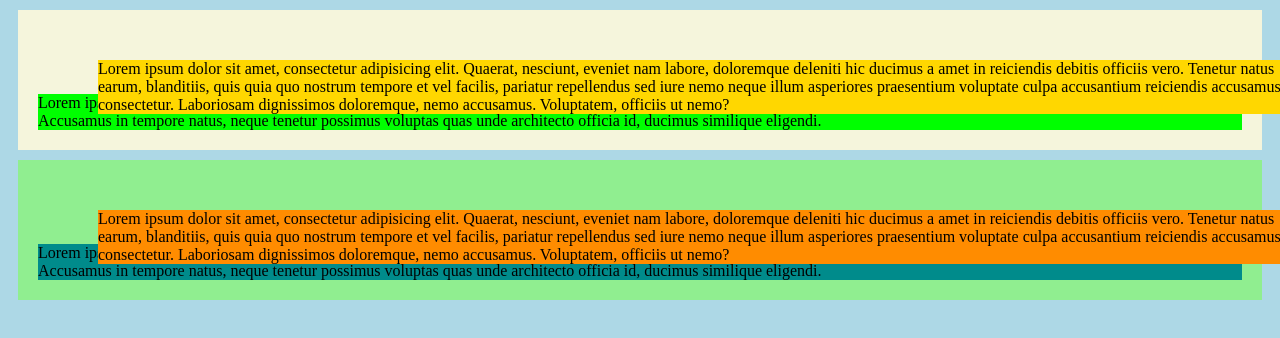
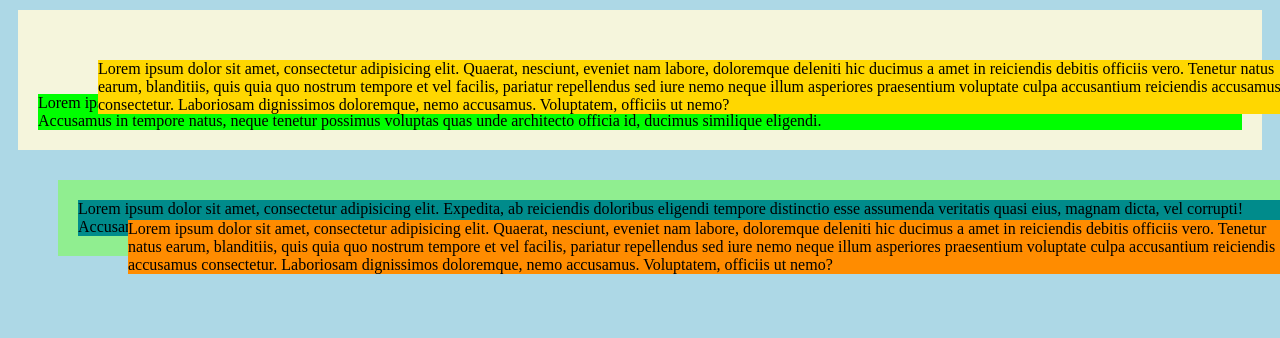
Before and after one commit to six0two/CSS, a plain HTML site: page pozycjonowanie/index.html in a window 1280 px wide. Shown: the top 338 px of the page. Drawn offline with Linux system fonts and the light colour scheme.

Commit message:
pozycja absolute - relative

```diff
--- a/pozycjonowanie/css/style.css
+++ b/pozycjonowanie/css/style.css
@@ -7,6 +7,7 @@ body{
 
     background-color: beige;
     padding: 10px;
+    z-index: 100;
 }
 
 div{
@@ -31,6 +32,9 @@ div#kontener > div#drugi {
 
     background-color: lightgreen;
     padding: 10px;
+    position: relative;
+    top: 20px;
+    left: 40px;
 }
 
 div{
@@ -41,7 +45,7 @@ div{
 div#kontener-abs > div#pierwszy-abs {
 
     background-color: darkorange;
-    position: relative;
+    position: absolute;
     top: 30px;
     left: 60px;
 }
```
